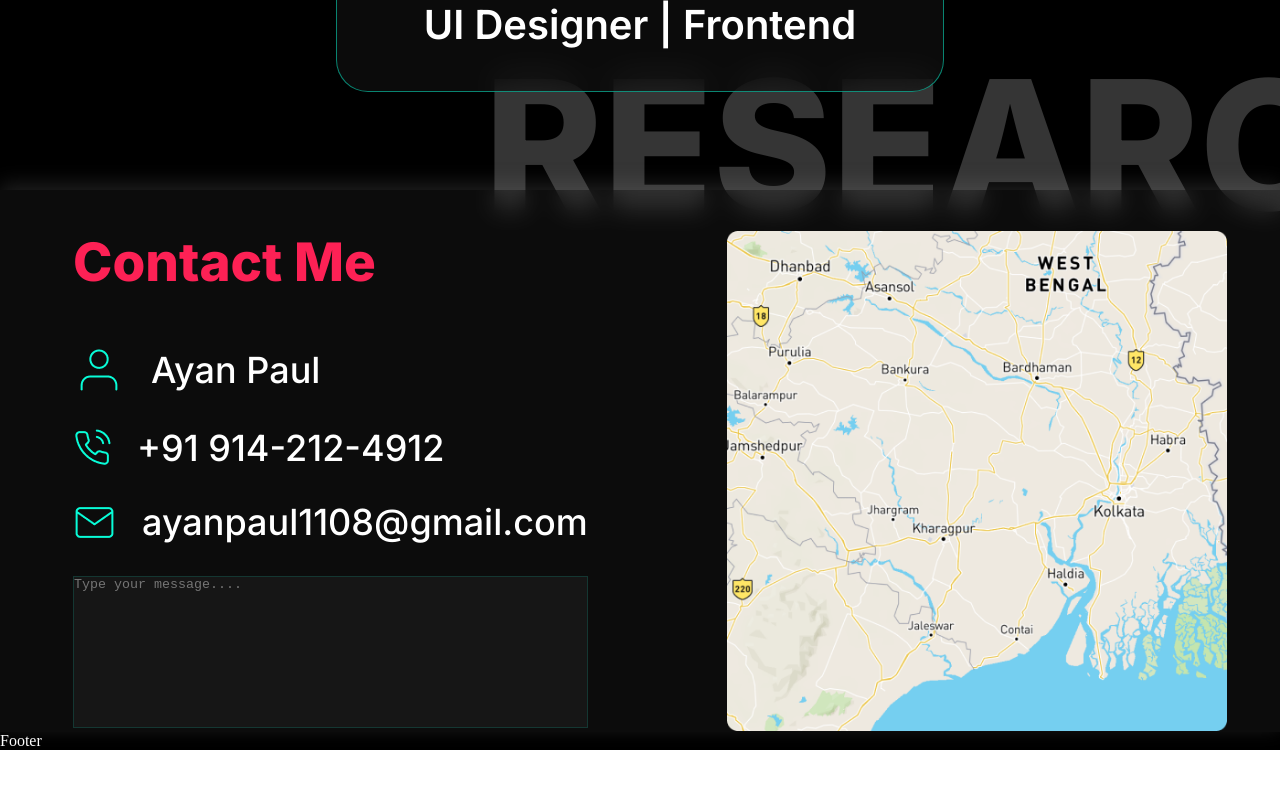
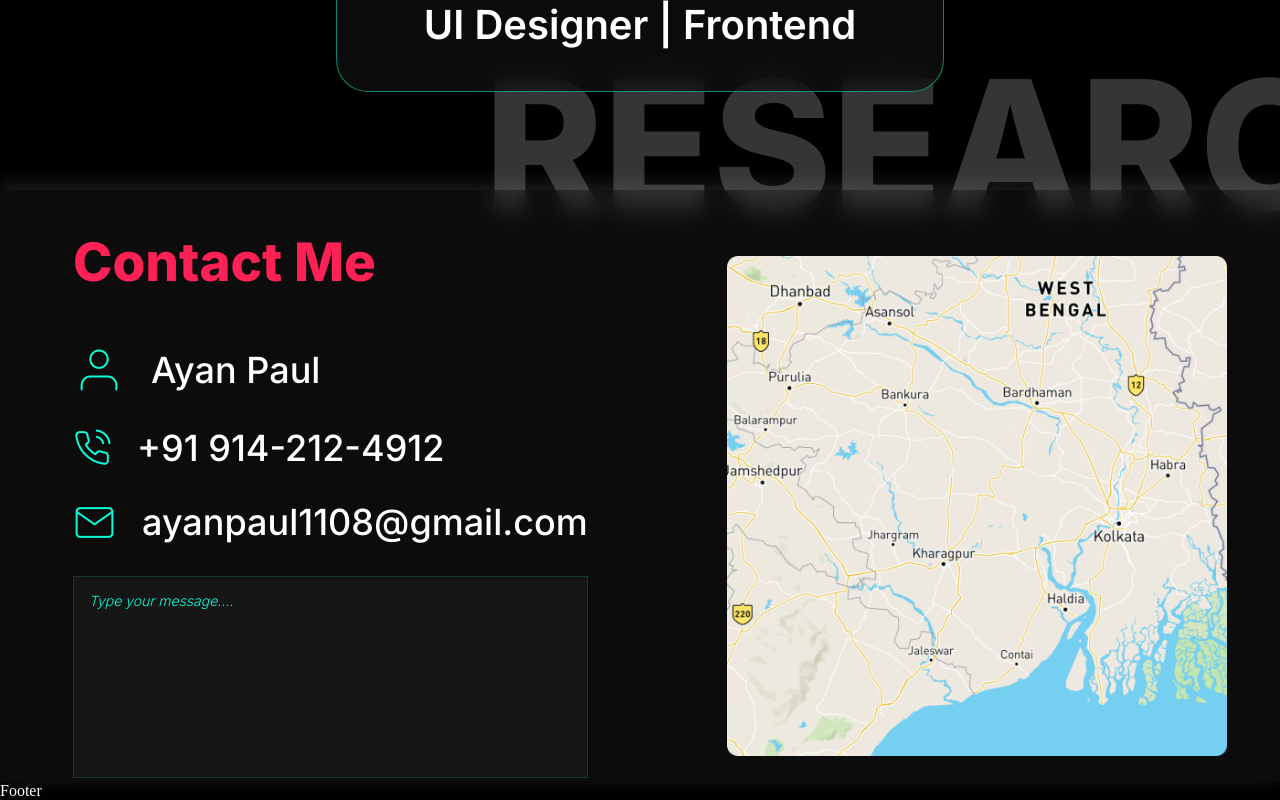
Before and after one commit to Ayanpaul11/Portfolio, a React (Vite) app: page / in a window 1280 px wide. Shown: the part 2570-3370 px from the top of the page. Before the commit the page ends 3320 px from the top, so only its background shows below. Built offline with nearby package versions, Linux system fonts and the light colour scheme.

Commit message:
Update Contact.module.css

```diff
--- a/src/Components/Home/Css/Contact.module.css
+++ b/src/Components/Home/Css/Contact.module.css
@@ -53,10 +53,24 @@
 }
 
 .TeaxtareaTag {
+    font-family: "Inter", sans-serif;
     outline: none;
     resize: none;
     width: 100%;
     background: rgba(32, 32, 32, 0.52);
     border: 1px solid rgba(8, 253, 216, 0.14);
     color: #fff;
+    padding: 15px;
+    font-weight: 300;
+    font-size: 14px;
+    line-height: 17px;
 }
+
+.TeaxtareaTag::placeholder {
+    font-family: "Inter", sans-serif;
+    font-style: italic;
+    font-weight: 300;
+    font-size: 14px;
+    line-height: 17px;
+    color: #08fdd8;
+}
```
